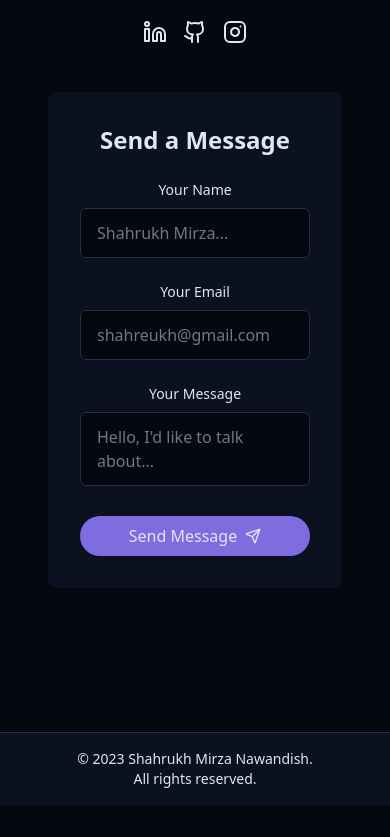
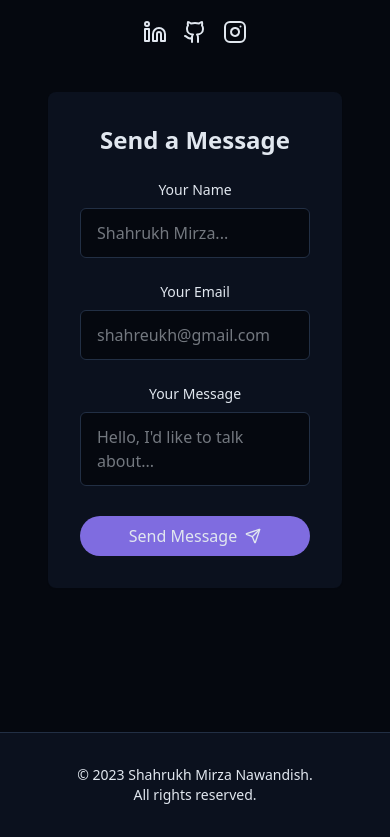
Before and after one commit to shahreukh/portfolio, a React (Vite) app: page / in a window 390 px wide. Shown: the part 8980-9817 px from the top of the page. Before the commit the page ends 9785 px from the top, so only its background shows below. Built offline with nearby package versions, Linux system fonts and the light colour scheme.

Commit message:
updated footer

```diff
--- a/src/components/Footer.jsx
+++ b/src/components/Footer.jsx
@@ -4,7 +4,7 @@ export const Footer = () => {
   return (
     <footer
       id="footer"
-      className="py-4 sm:py-8 px-4 bg-card border-t border-border mt-12 flex flex-col sm:flex-row sm:items-center sm:justify-between"
+      className="py-8 px-4 bg-card border-t border-border mt-12 flex flex-col sm:flex-row sm:items-center sm:justify-between"
     >
       <div className="w-full sm:w-auto text-center sm:text-left">
         <p className="text-sm text-muted-foreground">
```
